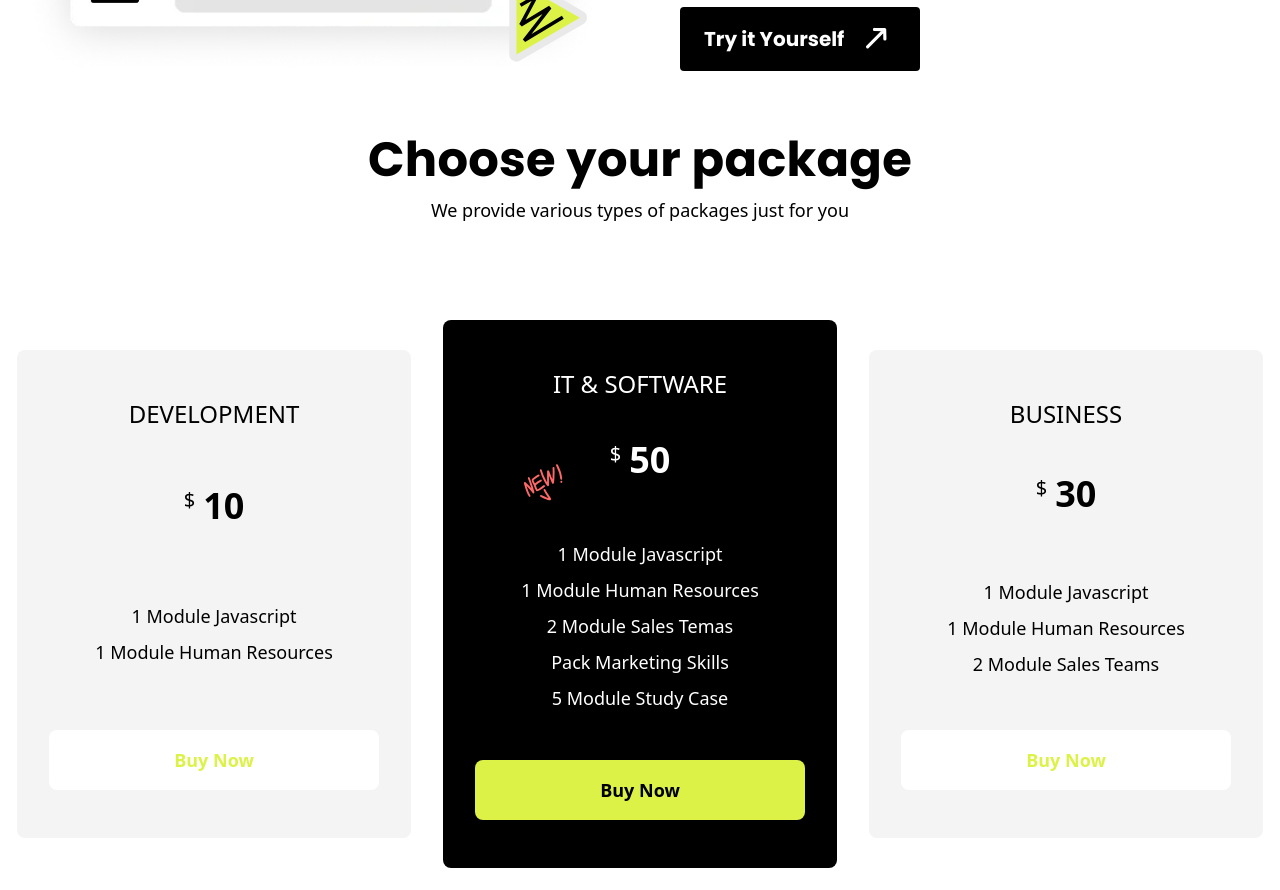
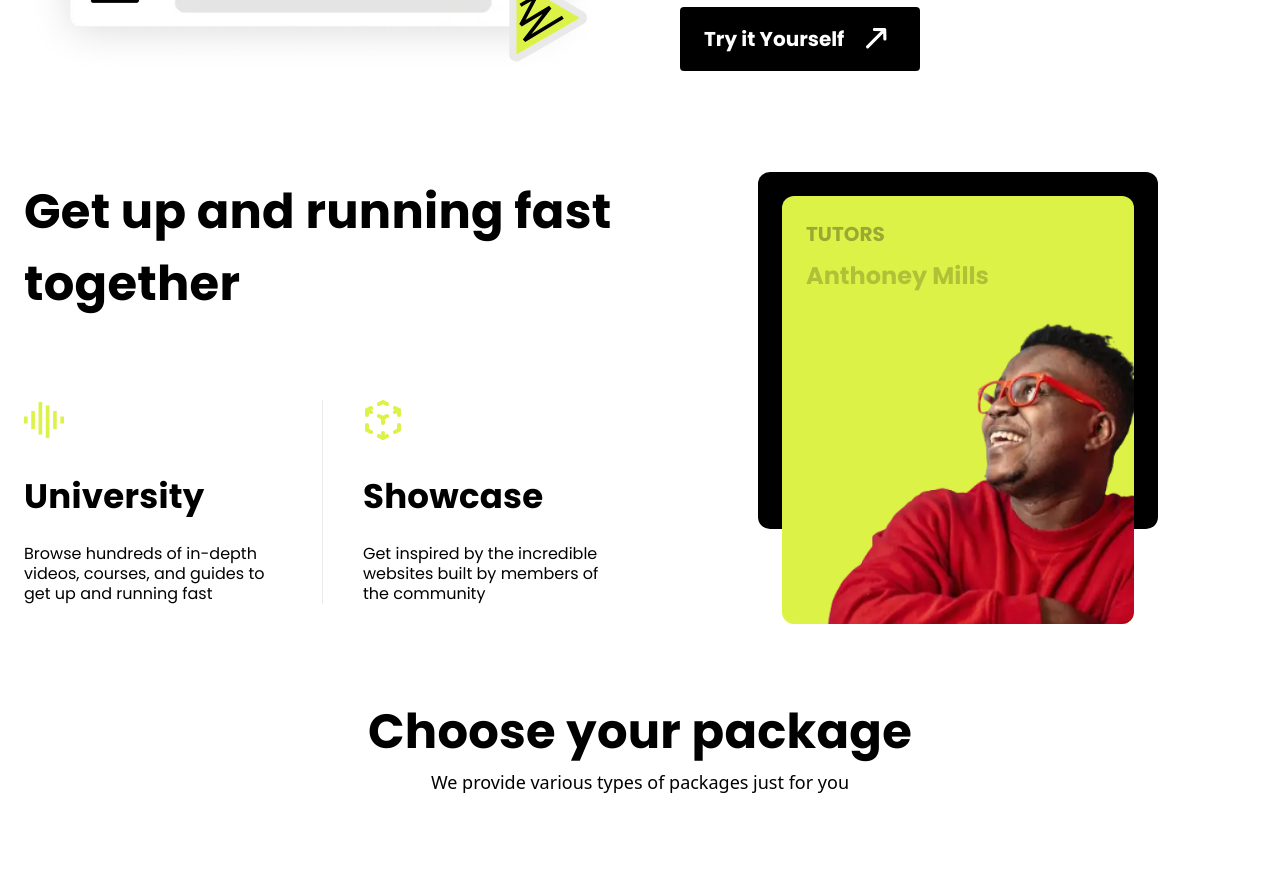
Before and after one commit to pujiragil/Mecode, a React (Vite) app: page / in a window 1280 px wide. Shown: the part 1760-2650 px from the top of the page. Built offline with nearby package versions, Linux system fonts and the light colour scheme.

Commit message:
created cardSecondary component

```diff
--- a/src/components/Card/SectionElements.jsx
+++ b/src/components/Card/SectionElements.jsx
@@ -3,7 +3,7 @@ import { BsArrowRight } from "react-icons/bs";
 
 export const SectionOne = () => {
   return (
-    <div className="flex flex-col lg:flex-row justify-center lg:justify-between lg:items-end items-center mb-20">
+    <div className="mb-20 flex flex-col items-center justify-center lg:flex-row lg:items-end lg:justify-between">
       <div className="mb-20 lg:order-2 lg:w-2/5">
         <Heading
           type="h2"
@@ -23,12 +23,12 @@ export const SectionOne = () => {
       </div>
       <div className="relative lg:order-1 lg:w-fit">
         <img
-          className="w-full md:w-max relative"
+          className="relative w-full md:w-max"
           src="/assets/code2.webp"
           alt="code"
         />
         <img
-          className="absolute -bottom-4 lg:bottom-[30%] lg:rotate-[29deg] right-0 lg:-right-[30px] rotate-12 w-28 md:w-44 object-cover"
+          className="absolute -bottom-4 right-0 w-28 rotate-12 object-cover md:w-44 lg:-right-[30px] lg:bottom-[30%] lg:rotate-[29deg]"
           src="/assets/triangle.svg"
           alt="triangle"
         />
@@ -39,20 +39,20 @@ export const SectionOne = () => {
 
 export const SectionTwo = () => {
   return (
-    <div className="text-center md:text-left md:flex flex-col justify-center lg:items-start items-center mb-14 md:mb-20">
+    <div className="mb-14 flex-col items-center justify-center text-center md:mb-20 md:flex md:text-left lg:items-start">
       <Heading
         type="h2"
         widths={["w-full", "md:w-4/5"]}
         text="Get up and running fast together"
       />
-      <div className="relative grid grid-cols-1 md:grid-cols-2 grid-rows-2 md:grid-rows-1 gap-y-28 lg:w-4/5 lg:content-start lg:justify-items-start">
+      <div className="relative grid grid-cols-1 grid-rows-2 gap-y-28 md:grid-cols-2 md:grid-rows-1 lg:w-4/5 lg:content-start lg:justify-items-start">
         <CardSection
           logo="/assets/university.svg"
           alt="university"
           title="University"
           paragraph="Browse hundreds of in-depth videos, courses, and guides to get up and running fast"
         />
-        <span className="md:hidden absolute w-full border-b-2 inset-y-1/2 border-main rounded-full"></span>
+        <span className="absolute inset-y-1/2 w-full rounded-full border-b-2 border-main md:hidden"></span>
         <CardSection
           logo="/assets/showcase.svg"
           alt="showcase"
@@ -66,9 +66,9 @@ export const SectionTwo = () => {
 
 const CardSection = ({ logo, alt, title, paragraph }) => {
   return (
-    <div className="flex flex-col items-center justify-center lg:items-start lg:text-start text-center font-inter">
-      <img className="block w-10 mb-10" src={logo} alt={alt} />
-      <h1 className="text-3xl font-bold mb-8">{title}</h1>
+    <div className="font-inter flex flex-col items-center justify-center text-center lg:items-start lg:text-start">
+      <img className="mb-10 block w-10" src={logo} alt={alt} />
+      <h1 className="mb-8 text-3xl font-bold">{title}</h1>
       <p className="w-3/4 text-lg">{paragraph}</p>
     </div>
   );
@@ -76,12 +76,12 @@ const CardSection = ({ logo, alt, title, paragraph }) => {
 
 export const SectionImg = () => {
   return (
-    <div className="bg-primary-button w-full h-80 rounded-lg p-4 md:w-3/5 md:mx-auto lg:max-w-[520px] mb-[278px] lg:mb-0">
-      <div className="relative bg-primary-card w-full h-[368px] rounded-lg p-4 font-inter">
-        <h2 className="text-black text-2xl font-bold opacity-30">Tutors</h2>
-        <h2 className="text-black text-3xl font-bold opacity-20">Manigga</h2>
+    <div className="mb-[278px] h-80 w-full rounded-lg bg-primary-button p-4 md:mx-auto md:w-3/5 lg:mb-0 lg:max-w-[520px]">
+      <div className="font-inter relative h-[368px] w-full rounded-lg bg-primary-card p-4">
+        <h2 className="text-2xl font-bold text-black opacity-30">Tutors</h2>
+        <h2 className="text-3xl font-bold text-black opacity-20">Manigga</h2>
         <img
-          className="absolute bottom-0 right-0 w-auto h-[320px] object-cover rounded-lg"
+          className="absolute bottom-0 right-0 h-[320px] w-auto rounded-lg object-cover"
           src="/assets/tutors.webp"
           alt="Tutors"
         />
--- a/src/components/Card/index.jsx
+++ b/src/components/Card/index.jsx
@@ -5,7 +5,7 @@ import { Heading, Paragraph } from "../GlobalElements";
 const CardPrimary = () => {
   return (
     <Layout bg="bg-white" padding={["px-5", "py-10", "md:px-6", "md:py-12"]}>
-      <div className="grid gap-20 place-items-center lg:grid-cols-2">
+      <div className="grid place-items-center gap-20 lg:grid-cols-2">
         <div className="space-y-8 lg:order-2">
           <div className="space-y-5">
             <Heading
@@ -19,23 +19,78 @@ const CardPrimary = () => {
               text="Go live on a fast, reliable, and hassle-free hosting network that scales with your business with one click and go code!"
             />
           </div>
-          <button className="px-6 py-3 flex items-center gap-3 font-poppins font-semibold bg-black text-white rounded md:text-xl">
+          <button className="flex items-center gap-3 rounded bg-black px-6 py-3 font-poppins font-semibold text-white md:text-xl">
             Try it Yourself
             <img
-              className="w-8 h-auto md:w-10"
+              className="h-auto w-8 md:w-10"
               src="/assets/arrow-button.svg"
               alt="arrow-button"
             />
           </button>
         </div>
 
-        <div className="relative w-full flex justify-center sm:w-4/5 md:w-3/4 lg:order-1 lg:w-full">
+        <div className="relative flex w-full justify-center sm:w-4/5 md:w-3/4 lg:order-1 lg:w-full">
           <img className="w-full" src="/assets/code2.webp" alt="code" />
           <img
-            className="w-28 h-auto object-cover absolute bottom-0 right-0 md:w-40 lg:w-32"
+            className="absolute bottom-0 right-0 h-auto w-28 object-cover md:w-40 lg:w-32"
             src="/assets/triangle.svg"
             alt="triangle"
           />
+        </div>
+      </div>
+    </Layout>
+  );
+};
+
+const CardSecondary = () => {
+  return (
+    <Layout bg="bg-white" padding={["px-5", "py-10", "md:px-6", "md:py-12"]}>
+      <div className="grid place-items-center gap-10 text-center md:text-left lg:grid-cols-2">
+        <div className="flex flex-col gap-10">
+          <Heading type="h2" text="Get up and running fast together" />
+          <div className="grid place-items-center divide-y divide-[#E4E4E4] py-10 md:grid-cols-2 md:place-items-center md:divide-x md:divide-y-0 md:divide-[#EAEAEA]">
+            <div className="flex w-2/3 flex-col items-center justify-center gap-10 py-10 md:w-full md:items-start md:py-0 md:pr-10">
+              <img
+                className="h-10 w-10 object-contain"
+                src="/assets/university.svg"
+                alt="university"
+              />
+              <div className="space-y-8">
+                <Heading type="h3" text="University" />
+                <Paragraph
+                  isPrimary={false}
+                  text="Browse hundreds of in-depth videos, courses, and guides to get up and running fast"
+                />
+              </div>
+            </div>
+            <div className="flex w-2/3 flex-col items-center justify-center gap-10 py-10 md:w-full md:items-start md:py-0 md:pl-10">
+              <img
+                className="h-10 w-10 object-contain"
+                src="/assets/showcase.svg"
+                alt="showcase"
+              />
+              <div className="space-y-8">
+                <Heading type="h3" text="Showcase" />
+                <Paragraph
+                  isPrimary={false}
+                  text="Get inspired by the incredible websites built by members of the community"
+                />
+              </div>
+            </div>
+          </div>
+        </div>
+        <div className="relative max-w-[400px] grid place-items-center p-6 before:absolute before:left-0 before:top-0 before:h-3/4 before:w-full before:rounded-xl before:bg-black">
+          <div className="relative flex w-full justify-end overflow-hidden rounded-xl bg-[#DDF247] p-5">
+            <div className="absolute left-6 top-6 space-y-3 text-left font-poppins font-bold">
+              <p className="text-xl text-black/30">TUTORS</p>
+              <h3 className="text-2xl text-black/20">Anthoney Mills</h3>
+            </div>
+            <img
+              className="relative -bottom-20 -right-5"
+              src="/assets/tutors.webp"
+              alt="tutors"
+            />
+          </div>
         </div>
       </div>
     </Layout>
@@ -46,6 +101,7 @@ const CardSection = () => {
   return (
     <>
       <CardPrimary />
+      <CardSecondary />
     </>
   );
 };
```
